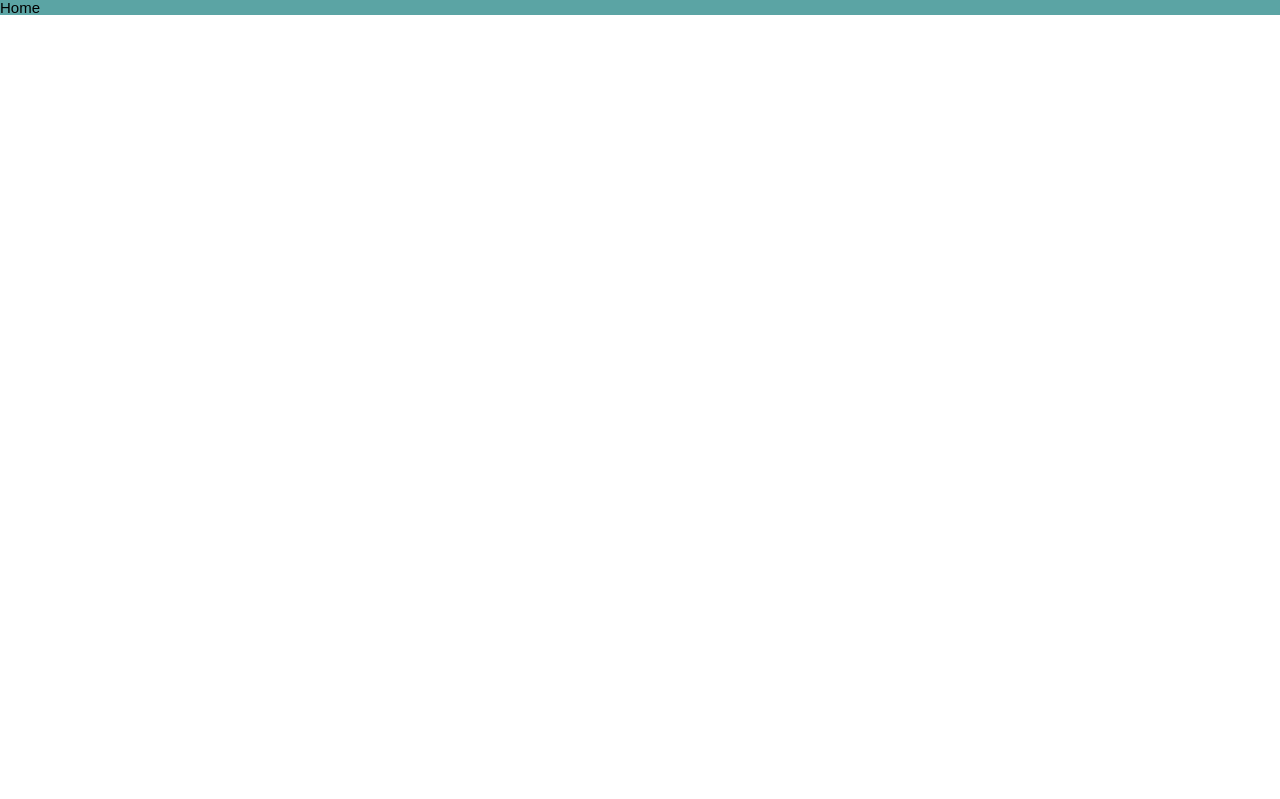
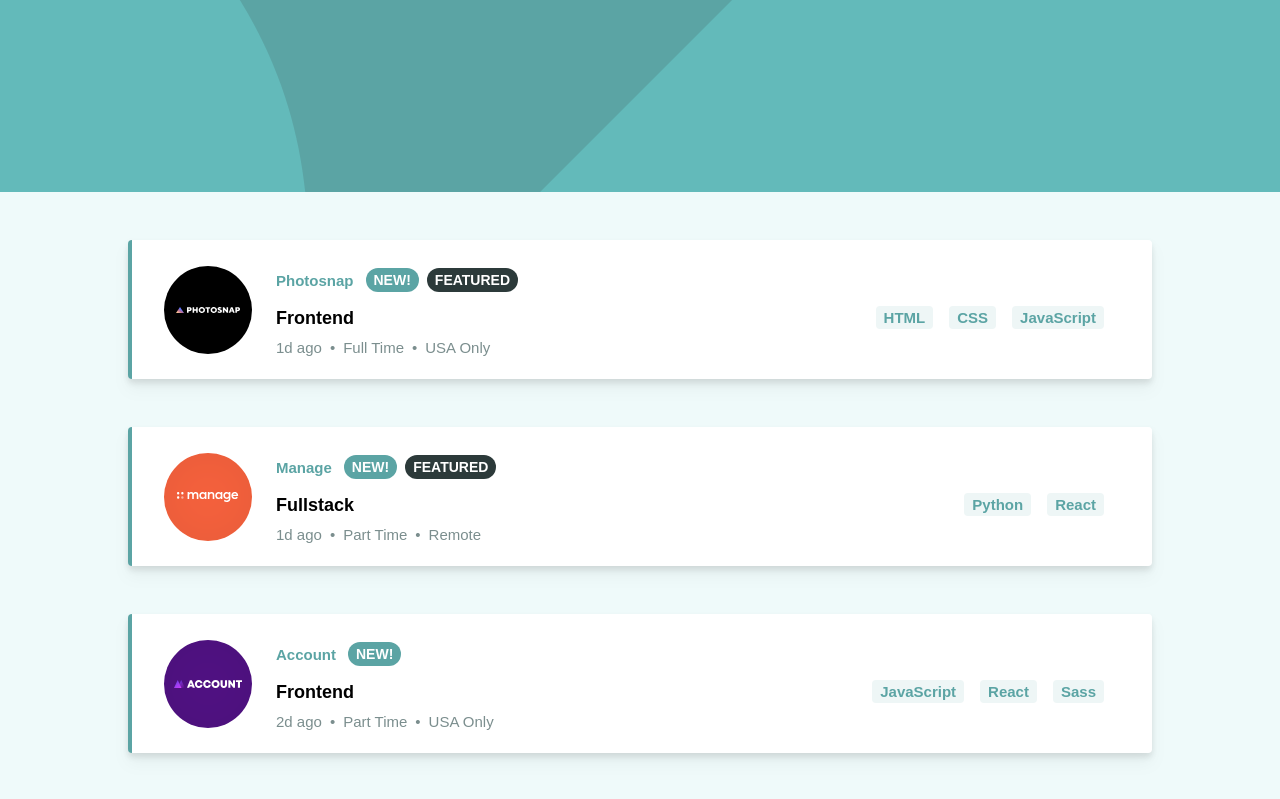
Before and after one commit to jolangker/static-job-listings, a Vue app: page / in a window 1280 px wide. Shown: the top 799 px of the page. Built offline with nearby package versions, Linux system fonts and the light colour scheme.

Commit message:
finish slicing

```diff
--- a/index.html
+++ b/index.html
@@ -6,7 +6,7 @@
     <meta name="viewport" content="width=device-width, initial-scale=1.0" />
     <title>Vite App</title>
   </head>
-  <body class="font-spartan text-base">
+  <body class="font-spartan text-base bg-lg-cyan-1">
     <div id="app"></div>
     <script type="module" src="/src/main.js"></script>
   </body>
--- a/src/App.vue
+++ b/src/App.vue
@@ -1,10 +1,20 @@
 <template>
-  <div class="bg-primary">Home</div>
+  <header class="h-48"></header>
+  <main class="px-8 py-12 space-y-12 lg:px-16 xl:px-32 max-w-1440px mx-auto">
+    <Card
+      v-for="job in data"
+      :key="job.id"
+      :job="job"
+      :newest="job.new"
+      :featured="job.featured"
+    ></Card>
+  </main>
 </template>
 
 <script setup>
 import json from "./data/data.json";
 import { computed } from "vue";
+import Card from "./components/Card.vue";
 
 const getLogoCompany = (logo) => {
   return new URL(`./assets/images/${logo}`, import.meta.url).href;
@@ -17,3 +27,19 @@ const data = computed(() =>
   })
 );
 </script>
+
+<style scoped>
+header {
+  background: url("./assets/images/bg-header-mobile.svg"), hsl(180, 29%, 50%);
+  background-repeat: no-repeat;
+  background-size: cover;
+}
+
+@screen lg {
+  header {
+    background: url("./assets/images/bg-header-desktop.svg"), hsl(180, 29%, 50%);
+    background-repeat: no-repeat;
+    background-size: cover;
+  }
+}
+</style>
--- /dev/null
+++ b/src/components/Card.vue
@@ -0,0 +1,44 @@
+<template>
+  <div
+    class="p-4 bg-white rounded-lg filter drop-shadow-lg border-l-8 border-primary lg:(flex items-center px-8 border-l-4 rounded)"
+    :class="{ 'border-l-0 lg:border-l-0': !featured }"
+  >
+    <img
+      :src="job.logo"
+      class="w-12 h-12 rounded-full bg-gray-500 -mt-10 lg:hidden"
+    />
+    <img :src="job.logo" class="<lg:hidden mr-6" />
+    <div class="border-b-2 pb-3 lg:(border-0 p-0)">
+      <div class="flex items-center py-3">
+        <p class="text-primary font-bold mr-3">{{ job.company }}</p>
+        <p v-if="newest" class="pill-primary">NEW!</p>
+        <p v-if="featured" class="pill-vdg-cyan ml-2">FEATURED</p>
+      </div>
+      <p class="font-bold text-lg">{{ job.role }}</p>
+      <div class="py-2 text-dg-cyan space-x-2">
+        <span>{{ job.postedAt }}</span>
+        <span>&#8226;</span>
+        <span>{{ job.contract }}</span>
+        <span>&#8226;</span>
+        <span>{{ job.location }}</span>
+      </div>
+    </div>
+    <div class="flex flex-wrap lg:ml-auto">
+      <p v-for="lang in techs" :key="lang" class="mt-4 mr-4 tag-primary">
+        {{ lang }}
+      </p>
+    </div>
+  </div>
+</template>
+
+<script setup>
+import { computed } from "@vue/runtime-core";
+
+const props = defineProps({
+  job: Object,
+  newest: Boolean,
+  featured: Boolean,
+});
+
+const techs = computed(() => props.job.languages.concat(props.job.tools));
+</script>
--- a/windi.config.js
+++ b/windi.config.js
@@ -18,4 +18,11 @@ export default defineConfig({
       },
     },
   },
+  shortcuts: {
+    pill: "px-2 py-2px rounded-full font-bold text-sm",
+    "pill-primary": "pill bg-primary text-white",
+    "pill-vdg-cyan": "pill bg-vdg-cyan text-white",
+    tag: "py-1 px-2 font-bold rounded",
+    "tag-primary": "tag bg-lg-cyan-2 text-primary",
+  },
 });
```
